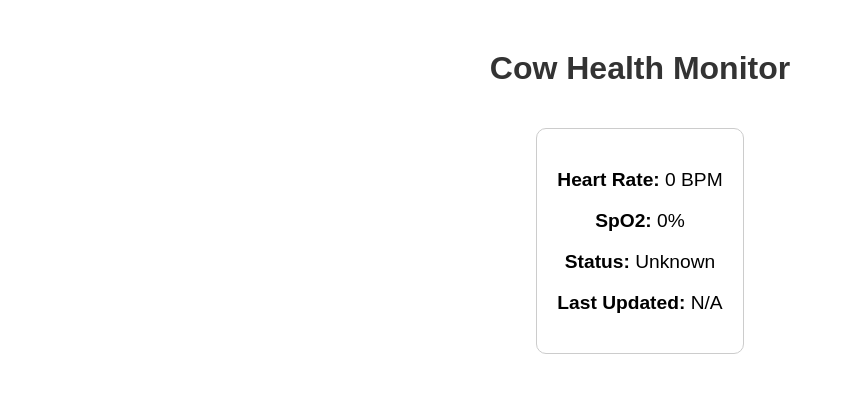
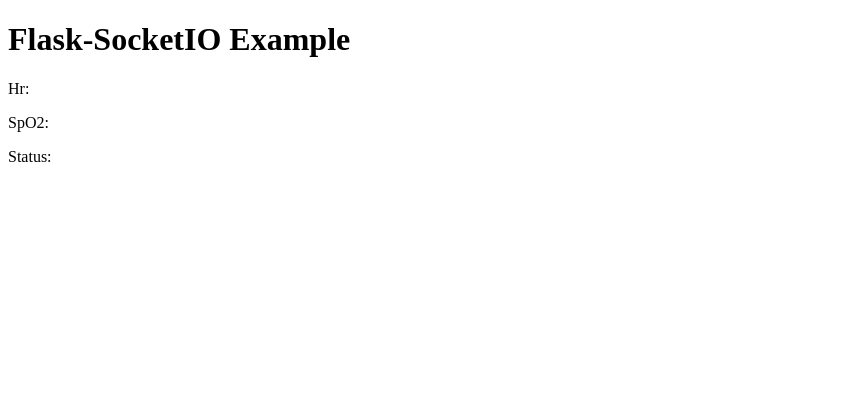
Before and after one commit to arunkumarn006/MooCare, a Flask app: page / in a window 1280 px wide. Shown: the top 393 px of the page, without its empty margins (0-845 px from the left). Run offline with Flask 3, Linux system fonts and the light colour scheme; some libraries are stand-ins or nearby versions.

Commit message:
allnewfinalized

```diff
--- a/app.py
+++ b/app.py
@@ -1,61 +1,62 @@
-from flask import Flask, request, render_template, jsonify
+from flask import Flask, request, render_template
 from flask_sqlalchemy import SQLAlchemy
-from datetime import datetime
+from flask_socketio import SocketIO
 
 app = Flask(__name__)
+app.config['SQLALCHEMY_DATABASE_URI'] = 'sqlite:///data.db'
+app.config['SQLALCHEMY_TRACK_MODIFICATIONS'] = False
+app.config['SECRET_KEY'] = 'I8BinduS3M'  # Replace with your secret key
+db = SQLAlchemy(app)
+socketio = SocketIO(app)
 
-# Configure the SQLite database
-app.config['SQLALCHEMY_DATABASE_URI'] = 'sqlite:///cow_health.db'
-app.config['SQLALCHEMY_TRACK_MODIFICATIONS'] = False
-db = SQLAlchemy(app)
+class Data(db.Model):
+    id = db.Column(db.Integer, primary_key=True)
+    hr = db.Column(db.String(50))
+    spo2 = db.Column(db.String(50))
+    status = db.Column(db.String(50))
 
-# Define a model for the health data
-class HealthData(db.Model):
-    id = db.Column(db.Integer, primary_key=True)
-    heart_rate = db.Column(db.Float, nullable=False)
-    spo2 = db.Column(db.Float, nullable=False)
-    status = db.Column(db.String(50), nullable=False)
-    timestamp = db.Column(db.DateTime, default=datetime.utcnow)
+@app.route('/', methods=['GET', 'POST'])
+def index():
+    if request.method == 'POST':
+        hr = request.form.get('hr')
+        spo2 = request.form.get('spo2')
+        status = request.form.get('status')
 
-    def __repr__(self):
-        return f'<HealthData {self.heart_rate} {self.spo2} {self.status}>'
 
-# Create the database and the table
-with app.app_context():
-    db.create_all()
+        # Store data in the database (replace the old record if it exists)
+        existing_data = Data.query.first()
+        if existing_data:
+            existing_data.hr = hr
+            existing_data.spo2 = spo2
+            existing_data.status = status
+        else:
+            new_data = Data(hr=hr,spo2=spo2,status=status)
+            db.session.add(new_data)
 
-@app.route('/')
-def index():
-    latest_data = HealthData.query.order_by(HealthData.timestamp.desc()).first()
+        db.session.commit()
+
+        print(f"Received Hr: {hr}, : spO2: {spo2}, status: {status}")  # Debugging print
+        socketio.emit('update', {'hr': hr, 'spo2': spo2, 'status':status})
+        return render_template('index.html', hr=hr, spo2=spo2,status=status)
+
+    # Fetch the latest data from the database
+    latest_data = Data.query.first()
     if latest_data:
-        data = {
-            "heartRate": latest_data.heart_rate,
-            "spo2": latest_data.spo2,
-            "status": latest_data.status,
-            "timestamp": latest_data.timestamp.strftime("%Y-%m-%d %H:%M:%S")
-        }
+        hr = latest_data.hr
+        spo2 = latest_data.spo2
+        status = latest_data.status
     else:
-        data = {
-            "heartRate": 0,
-            "spo2": 0,
-            "status": "Unknown",
-            "timestamp": "N/A"
-        }
-    return render_template('index.html', data=data)
+        hr = ""
+        spo2 = ""
+        status = ""
 
-@app.route('/data', methods=['POST'])
-def receive_data():
-    data = request.get_json()
-    heart_rate = data.get('heartRate', 0)
-    spo2 = data.get('spo2', 0)
-    status = data.get('status', 'Unknown')
+    return render_template('index.html', hr=hr, spo2=spo2, status=status)
 
-    # Create a new health data record
-    new_data = HealthData(heart_rate=heart_rate, spo2=spo2, status=status)
-    db.session.add(new_data)
-    db.session.commit()
-
-    return jsonify({"status": "success"}), 200
+@socketio.on('connect')
+def handle_connect():
+    print('Client connected')
 
 if __name__ == '__main__':
-    app.run(debug=True)
+    with app.app_context():
+        db.create_all()
+    socketio.run(app, debug=True, host="0.0.0.0", port=5001)
--- a/templates/index.html
+++ b/templates/index.html
@@ -1,41 +1,29 @@
 <!DOCTYPE html>
 <html>
 <head>
-    <title>Cow Health Monitor</title>
-    <link rel="icon" href="/favicon.ico" type="image/x-icon" />
-    <style>
-        body {
-            font-family: Arial, sans-serif;
-            margin: 50px;
-        }
-        .container {
-            text-align: center;
-        }
-        .data {
-            margin: 20px;
-            padding: 20px;
-            border: 1px solid #ccc;
-            border-radius: 10px;
-            display: inline-block;
-        }
-        h1 {
-            font-size: 2em;
-            color: #333;
-        }
-        p {
-            font-size: 1.2em;
-        }
-    </style>
+    <title>Flask-SocketIO Example</title>
+    <script src="https://cdn.socket.io/4.0.0/socket.io.min.js"></script>
+    <script>
+        document.addEventListener("DOMContentLoaded", () => {
+            const socket = io();
+
+            socket.on('connect', () => {
+                console.log('Connected to server');
+            });
+
+            socket.on('update', (data) => {
+                console.log('Data received:', data);
+                document.getElementById('hr').textContent = data.hr;
+                document.getElementById('spo2').textContent = data.spo2;
+                document.getElementById('status').textContent = data.status;
+            });
+        });
+    </script>
 </head>
 <body>
-    <div class="container">
-        <h1>Cow Health Monitor</h1>
-        <div class="data">
-            <p><strong>Heart Rate:</strong> {{ data['heartRate'] }} BPM</p>
-            <p><strong>SpO2:</strong> {{ data['spo2'] }}%</p>
-            <p><strong>Status:</strong> {{ data['status'] }}</p>
-            <p><strong>Last Updated:</strong> {{ data['timestamp'] }}</p>
-        </div>
-    </div>
+    <h1>Flask-SocketIO Example</h1>
+    <p>Hr: <span id="hr">{{ hr }}</span></p>
+    <p>SpO2: <span id="spo2">{{ spo2 }}</span></p>
+    <p>Status: <span id="status">{{ status }}</span></p>
 </body>
 </html>
```
Also changed, not shown: 2 other files.
